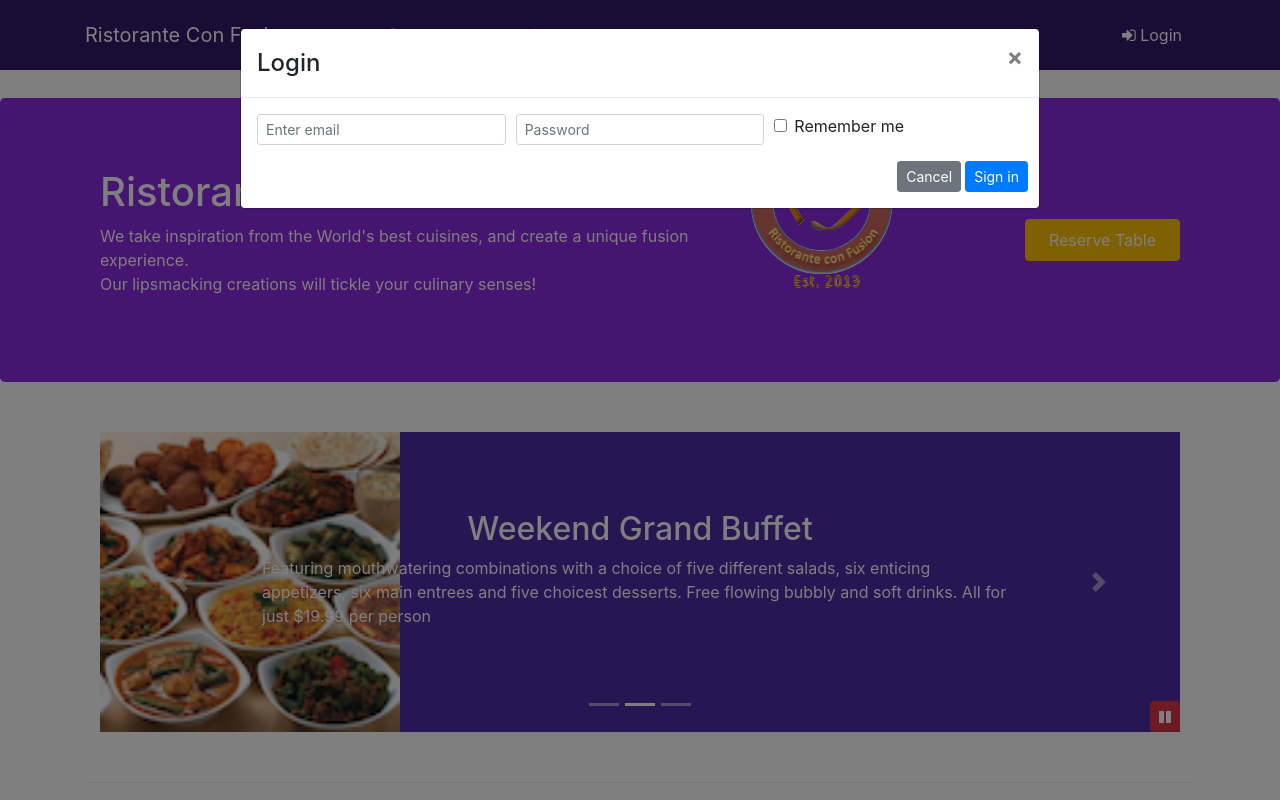
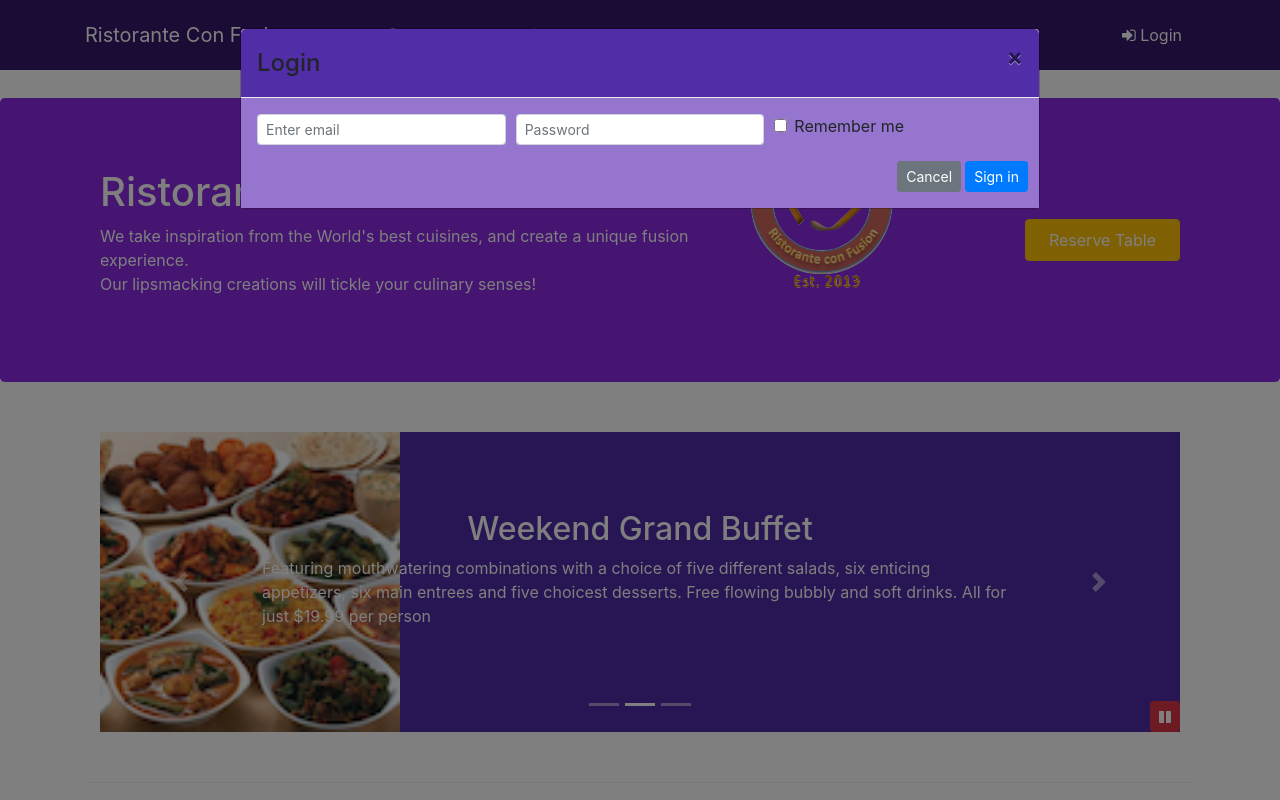
Before and after one commit to SonTD7/FER-SM2022, a website: page index.html in a window 1280 px wide. Both pictures are taken after a click on the link "Login". Shown: the top 800 px of the page. Drawn offline with nearby package versions, Linux system fonts and the light colour scheme.

Commit message:
slot1415

```diff
--- a/css/style.scss
+++ b/css/style.scss
@@ -73,3 +73,9 @@ body{
     bottom: 0px;
     z-index: 1;
 }
+.color_header {
+    background: $background-dark;
+}
+.color_body {
+    background: $background-light;
+}
--- a/index.html
+++ b/index.html
@@ -62,11 +62,11 @@
         <div class="modal-dialog modal-lg" role="content">
             <!-- Modal content-->
             <div class="modal-content">
-                <div class="modal-header">
+                <div class="modal-header color_header">
                     <h4 class="modal-title">Login </h4>
-                    <button type="button" class="close" data-dismiss="modal">&times;</button>
+                    <button type="button" class="close" data-dismiss="modal" >&times;</button>
                 </div>
-                <div class="modal-body">
+                <div class="modal-body color_body">
                     <form>
                         <div class="form-row">
                             <div class="form-group col-sm-4">
@@ -147,12 +147,12 @@ title="Or Call us at
 
             <div class="modal-content">
 
-                <div class="modal-header">
+                <div class="modal-header color_header">
 
                     <h3 class="modal-title pl-3"> ReserveaTable </h3>
                     <button type="button" class="close" data-dismiss="modal">&times;</button>
                 </div>
-                <div class="modal-body">
+                <div class="modal-body color_body">
                     <div class="container">
                         <div class="form-group row ">
 
```
Also changed, not shown: css/style.css.
